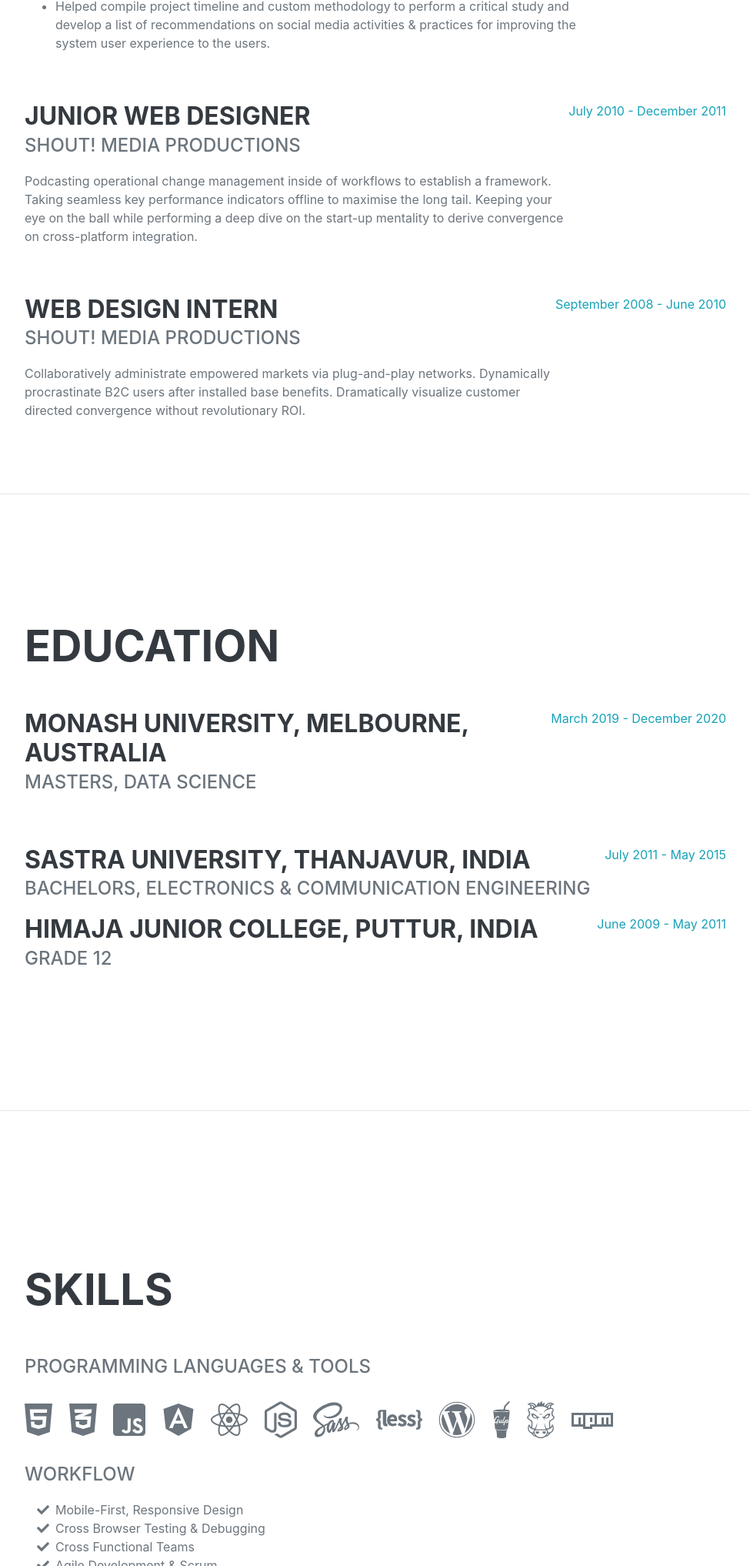
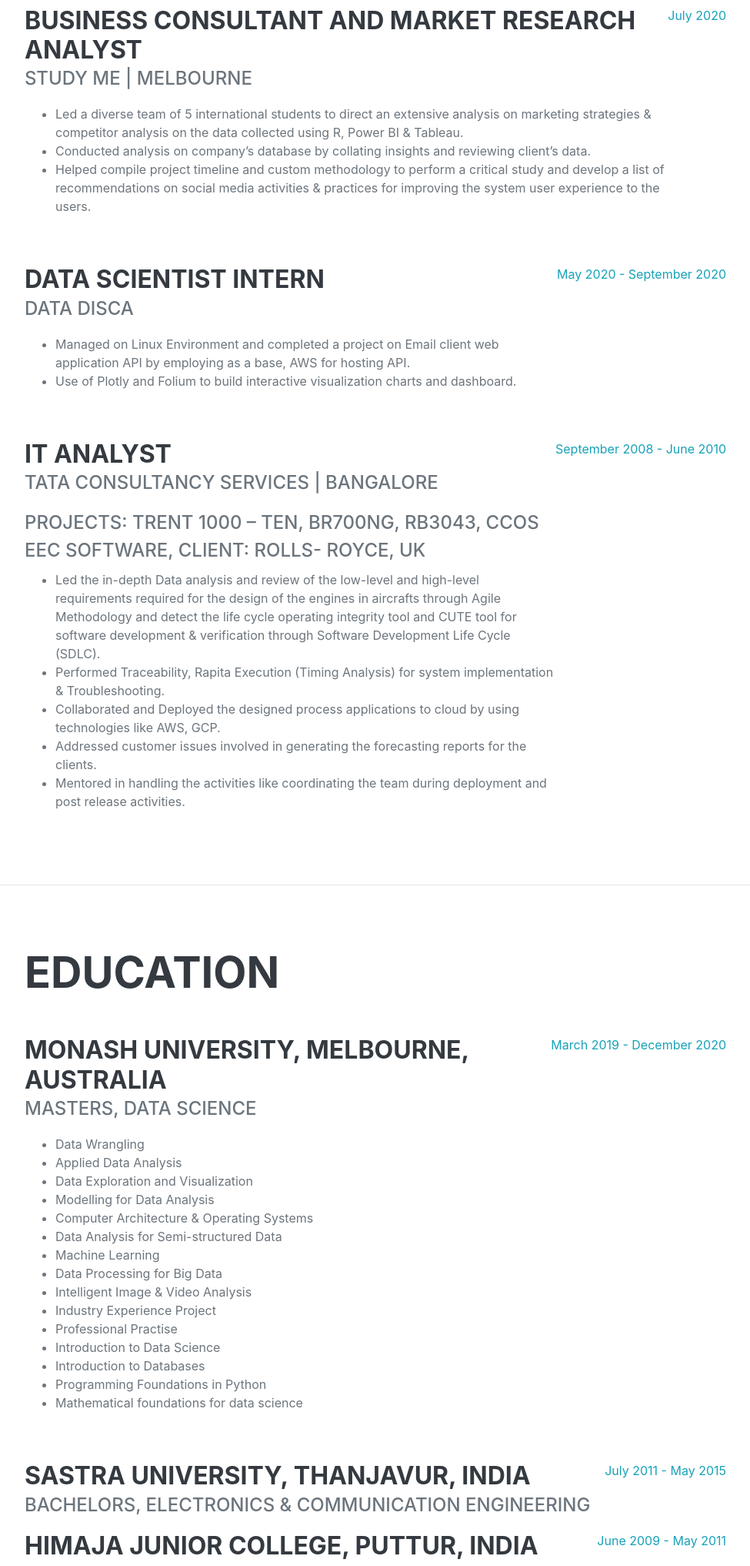
Before and after one commit to VivekVeeri/vivekveeri.github.io, a plain HTML site: page index.html in a window 1280 px wide. Shown: the part 1475-3509 px from the top of the page at 77% size, without its empty margins (288-1263 px from the left). Drawn offline with nearby package versions, Linux system fonts and the light colour scheme; a web font is replaced by a local one.

Commit message:
Initial Commit

```diff
--- a/index.html
+++ b/index.html
@@ -64,35 +64,52 @@
                         <div class="flex-grow-1">
                             <h3 class="mb-0">Data Scientist</h3>
                             <div class="subheading mb-3">Capstone Project | Monash University</div>
-                            <p>Bring to the table win-win survival strategies to ensure proactive domination. At the end of the day, going forward, a new normal that has evolved from generation X is on the runway heading towards a streamlined cloud solution. User generated content in real-time will have multiple touchpoints for offshoring.</p>
+                            <div class="subheading mb-2">Project: Immunise Human Papilloma Virus (HPV)</div>
+							<ul>
+							<li>Led a diverse team of 4 international students in developing a Web Application that allows the user to get more insights about HPV (Human Papilloma Virus) and promoting immunization tips through self-assessed questionnaire.</li>
+							<li>Statistics, Data Wrangling & Data Visualisation about the immunization of the virus is done through <b>Python, Tableau</b></li>
+							<li>Users can know more details like How does HPV spread, Symptoms, Precautionary measures through infographics using <b>Canvas </b> on the basis of statistics in Australia which was stored in a SQL database in backend.</li>
+							<li>Application is developed using <b>Javascript, HTMl</b> & delployed the whole design application on cloud by using <b>AWS</b>web technology</li>
+							<li>Project Management is tracked using LenaKit by following Agile methodology on release of continuous software updates</li>
+							</ul>
                         </div>
                         <div class="flex-shrink-0"><span class="text-primary">July 2020 - November 2020</span></div>
                     </div>
                     <div class="d-flex flex-column flex-md-row justify-content-between mb-5">
                         <div class="flex-grow-1">
-                            <h3 class="mb-0">Business Consultant and Market ROIesearch Analyst</h3>
+                            <h3 class="mb-0">Business Consultant and Market Research Analyst</h3>
                             <div class="subheading mb-3">Study Me | Melbourne</div>
                             <ul>
-							<li>Managed a diverse team of 5 international students to direct an extensive analysis on marketing strategies & competitor analysis on the data collected using R, Power BI & Tableau.</li>
+							<li>Led a diverse team of 5 international students to direct an extensive analysis on marketing strategies & competitor analysis on the data collected using R, Power BI & Tableau.</li>
 							<li>Conducted analysis on company’s database by collating insights and reviewing client’s data.</li>
 							<li>Helped compile project timeline and custom methodology to perform a critical study and develop a list of recommendations on social media activities & practices for improving the system user experience to the users.</li>
 							</ul>
                         </div>
-                        <div class="flex-shrink-0"><span class="text-primary">June 2020 - July 2020</span></div>
+                        <div class="flex-shrink-0"><span class="text-primary">July 2020</span></div>
                     </div>
                     <div class="d-flex flex-column flex-md-row justify-content-between mb-5">
                         <div class="flex-grow-1">
-                            <h3 class="mb-0">Junior Web Designer</h3>
-                            <div class="subheading mb-3">Shout! Media Productions</div>
-                            <p>Podcasting operational change management inside of workflows to establish a framework. Taking seamless key performance indicators offline to maximise the long tail. Keeping your eye on the ball while performing a deep dive on the start-up mentality to derive convergence on cross-platform integration.</p>
+                            <h3 class="mb-0">Data Scientist Intern</h3>
+                            <div class="subheading mb-3">Data Disca</div>
+                            <ul>
+							<li>Managed on Linux Environment and completed a project on Email client web application API by employing as a base, AWS for hosting API.</li>
+							<li>Use of Plotly and Folium to build interactive visualization charts and dashboard.</li>
+							</ul>
                         </div>
-                        <div class="flex-shrink-0"><span class="text-primary">July 2010 - December 2011</span></div>
+                        <div class="flex-shrink-0"><span class="text-primary">May 2020 - September 2020</span></div>
                     </div>
                     <div class="d-flex flex-column flex-md-row justify-content-between">
                         <div class="flex-grow-1">
-                            <h3 class="mb-0">Web Design Intern</h3>
-                            <div class="subheading mb-3">Shout! Media Productions</div>
-                            <p>Collaboratively administrate empowered markets via plug-and-play networks. Dynamically procrastinate B2C users after installed base benefits. Dramatically visualize customer directed convergence without revolutionary ROI.</p>
+                            <h3 class="mb-0">IT Analyst</h3>
+                            <div class="subheading mb-3">Tata Consultancy Services | Bangalore</div>
+							<div class="subheading mb-2">Projects: Trent 1000 – TEN, BR700NG, RB3043, CCOS EEC Software, Client: Rolls- Royce, UK</div>
+                            <ul>
+							<li>Led the in-depth Data analysis and review of the low-level and high-level requirements required for the design of the engines in aircrafts through Agile Methodology and detect the life cycle operating integrity tool and CUTE tool for software development & verification through Software Development Life Cycle (SDLC).</li>
+							<li>Performed Traceability, Rapita Execution (Timing Analysis) for system implementation & Troubleshooting.</li>
+							<li>Collaborated and Deployed the designed process applications to cloud by using technologies like AWS, GCP.</li>
+							<li>Addressed customer issues involved in generating the forecasting reports for the clients.</li>
+							<li>Mentored in handling the activities like coordinating the team during deployment and post release activities.</li>
+							</ul>
                         </div>
                         <div class="flex-shrink-0"><span class="text-primary">September 2008 - June 2010</span></div>
                     </div>
@@ -107,6 +124,24 @@
                         <div class="flex-grow-1">
                             <h3 class="mb-0">Monash University, Melbourne, Australia</h3>
                             <div class="subheading mb-3">Masters, Data Science</div>
+							<ul>
+							<li>Data Wrangling</li>
+							<li>Applied Data Analysis</li>
+							<li>Data Exploration and Visualization</li>
+							<li>Modelling for Data Analysis</li>
+							<li>Computer Architecture & Operating Systems</li>
+							<li>Data Analysis for Semi-structured Data</li>
+							<li>Machine Learning</li>
+							<li>Data Processing for Big Data</li>
+							<li>Intelligent Image & Video Analysis</li>
+							<li>Industry Experience Project</li>
+							<li>Professional Practise</li>
+							<li>Introduction to Data Science</li>
+							<li>Introduction to Databases</li>
+							<li>Programming Foundations in Python</li>
+							<li>Mathematical foundations for data science</li>
+
+						</ul>
 						</div>
                         <div class="flex-shrink-0"><span class="text-primary">March 2019 - December 2020</span></div>
                     </div>
```
